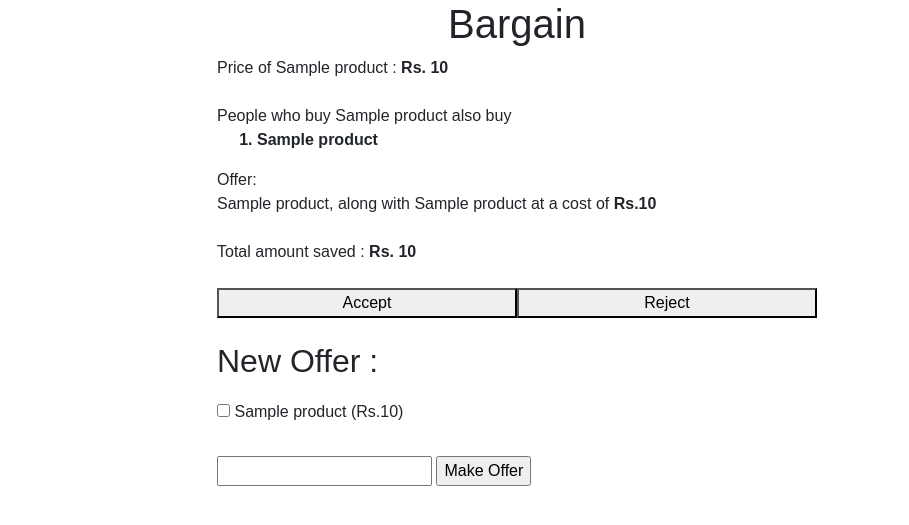
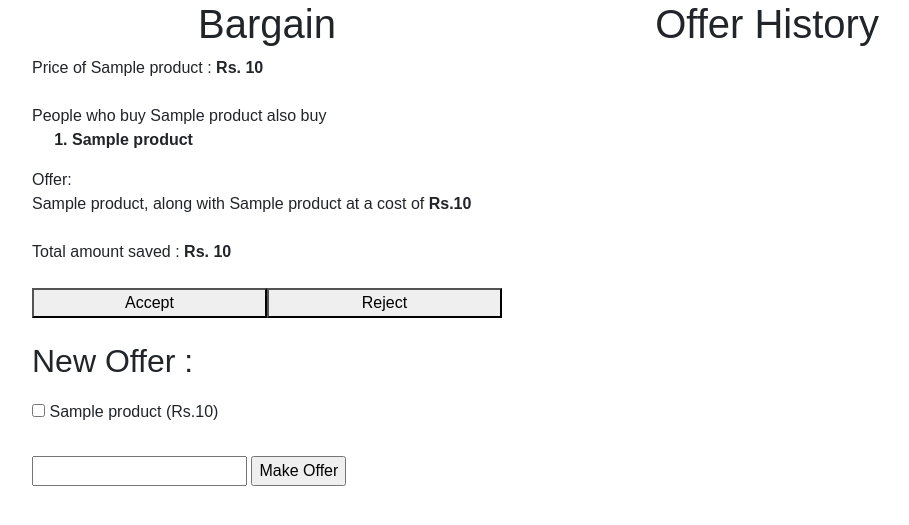
Before and after one commit to codeAshu/bargaining, a Python web app: template flask/templates/negotiate.html in a window 1280 px wide. Shown: the top 525 px of the page, without its empty margins (123-1032 px from the left). Run offline with Jinja, Linux system fonts and the light colour scheme; the template is opened without the code that fills it: most values are stand-ins (such as "Sample title", 1, 10 or a date in 2020); some libraries are stand-ins or nearby versions.

Commit message:
Added offer history

```diff
--- a/flask/static/main.css
+++ b/flask/static/main.css
@@ -5,7 +5,7 @@ body {
 
 .content {
     margin: 0 auto;
-    width: 600px;
+    width: 1000px;
 }
 
 .content h1 {
@@ -14,6 +14,10 @@ body {
 
 ol li {
     font-weight: bold;
+}
+
+ul li {
+    font-weight: normal;
 }
 
 table, td, th {
--- a/flask/templates/negotiate.html
+++ b/flask/templates/negotiate.html
@@ -6,6 +6,9 @@
 
 {% block body %}
 <div class="content">
+    <div class="container">
+        <div class="row">
+            <div class="col-lg-6 col-md-6 col-sm-12">
                 <h1>Bargain</h1>
                 Price of {{product_list[offer['Bundle'][-1]]}} : <b>Rs. {{ selling_price[product_list[offer['Bundle'][-1]]] }}</b><br><br>
                 People who buy {{product_list[offer['Bundle'][-1]]}} also buy
@@ -38,4 +41,28 @@
                     </form>
                 </div>
             </div>
+            <div class="col-lg-6 col-md-6 col-sm-12">
+                <h1>Offer History</h1>
+                <ol>
+                {% for i in range(0, offer_history|count - 1, 2) %}
+                    <li>Agent - {{ offer_history[i]["Cost"] }} -
+                        <ul>
+                            {% for idx in offer_history[i]['Bundle'] %}
+                                <li>{{ product_list[idx] }}</li>
+                            {% endfor %}
+                        </ul>
+                    </li>
+                    <li>You - {{ offer_history[i+1]["Cost"] }} -
+                        <ul>
+                            {% for idx in offer_history[i+1]['Bundle'] %}
+                                <li>{{ product_list[idx] }}</li>
+                            {% endfor %}
+                        </ul>
+                    </li>
+                {% endfor %}
+                </ol>
+            </div>
+        </div>
+    </div>
+</div>
 {% endblock %}
```
Also changed, not shown: flask/app.py (+9 -5 lines). Lines whose indentation alone changed are shown as unchanged.
